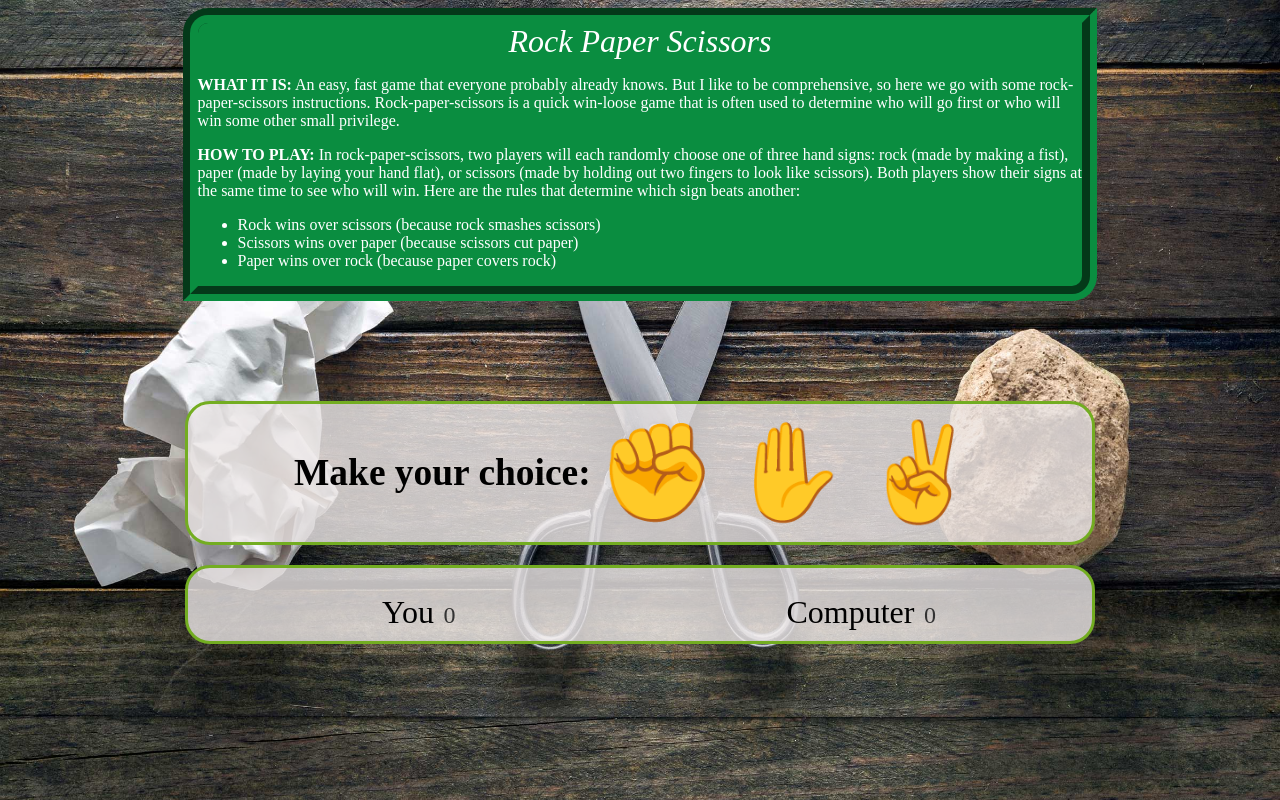
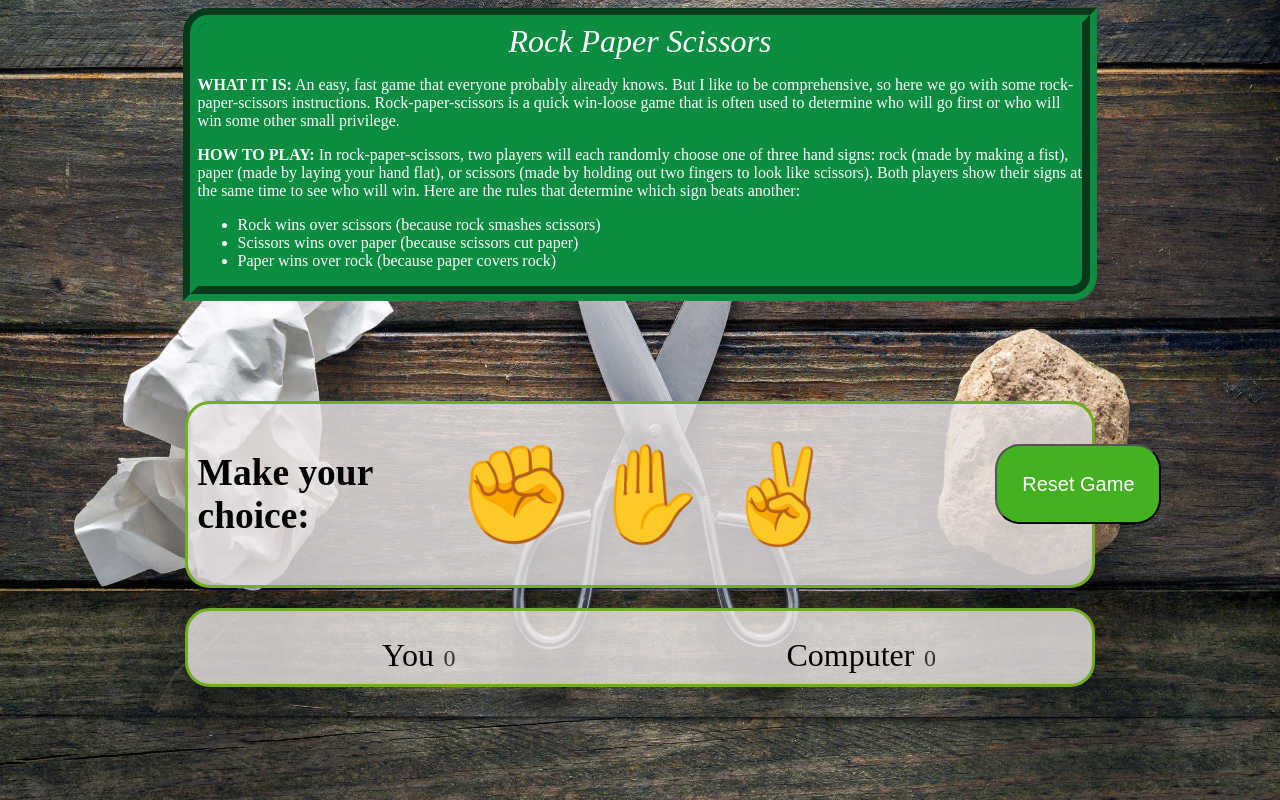
Before and after one commit to mikyrenato/2nd-Project, a plain HTML site: page index.html in a window 1280 px wide. Drawn offline with Linux system fonts and the light colour scheme.

Commit message:
Add reset button

```diff
--- a/assets/css/style.css
+++ b/assets/css/style.css
@@ -95,3 +95,18 @@ html {
 li, p {
   text-align: left;
 }
+
+#reset {
+  height: 80px;
+  width: 70%;
+  font-size: 20px;
+  background-color: rgb(68, 177, 32);
+  color: white;
+  border-radius: 25px;
+  margin-top: 30px;
+  margin-left: 150px;
+}
+
+#reset:hover {
+  transform: scale(1.2);
+}
--- a/index.html
+++ b/index.html
@@ -32,6 +32,10 @@
         <button class="selection" data-selection="rock">✊</button>
         <button class="selection" data-selection="paper">✋</button>
         <button class="selection" data-selection="scissors">✌</button>
+
+        <form action="index.html" method="get">
+            <button id="reset" type="submit">Reset Game</button>
+       </form>
     </div>
 
     </section>
```
